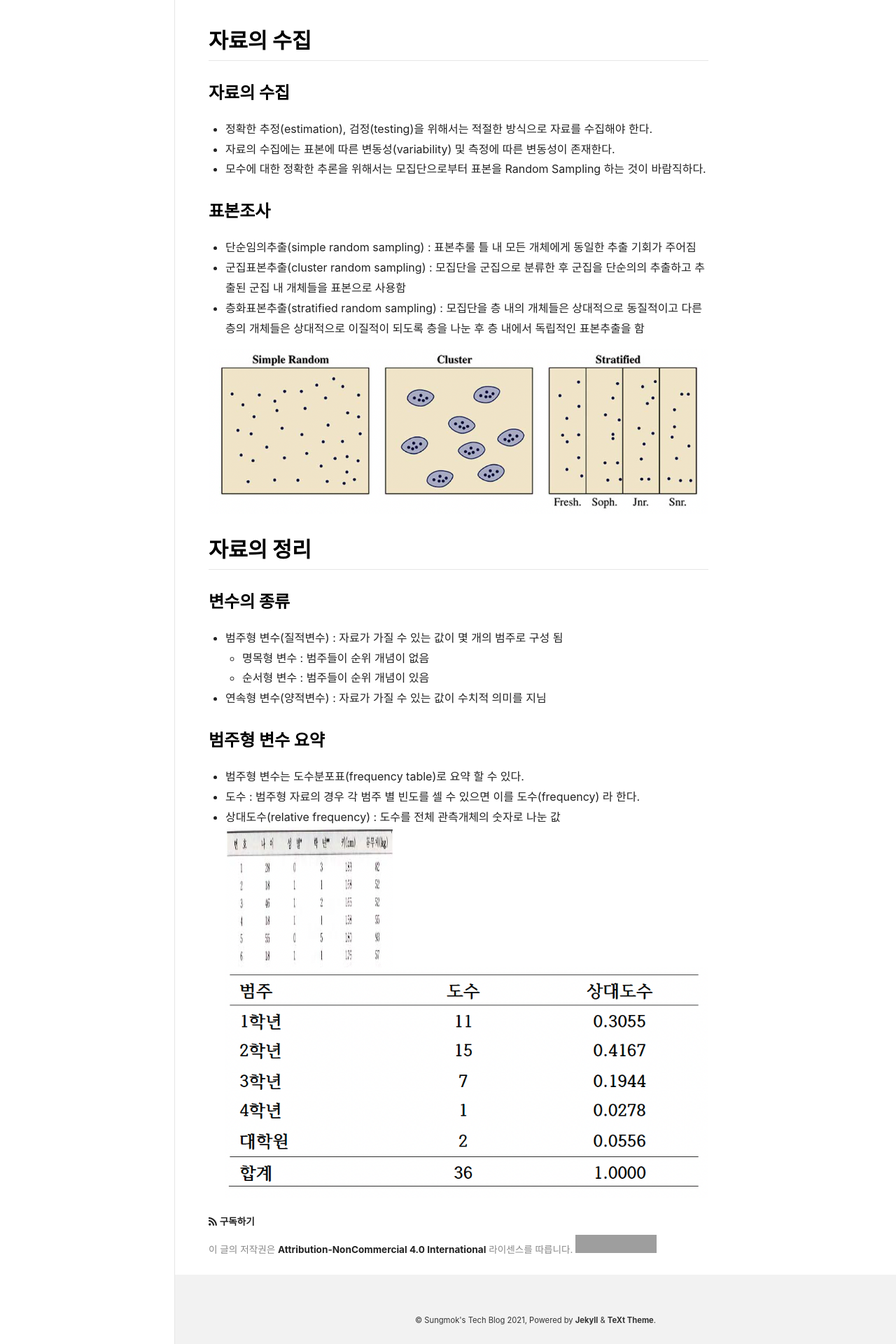
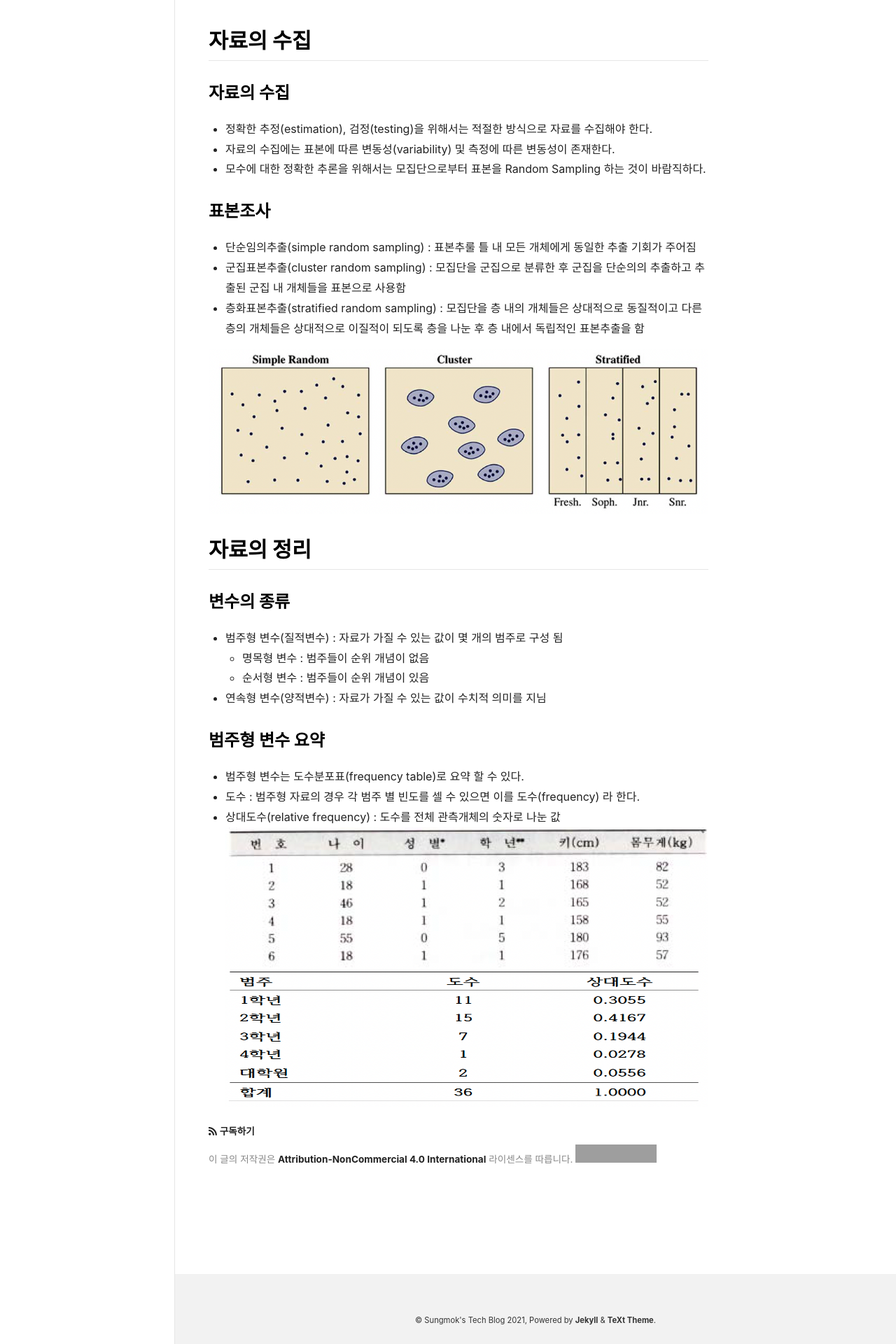
Before and after one commit to mox21c/mox21c.github.io, a Jekyll site: the page built from _posts/statistics/2023-12-11-basic-overview.md, in a window 1280 px wide. Shown: the part 1607-3527 px from the top of the page at 70% size. Built offline with Jekyll 4.4.1, drawn with Linux system fonts in a browser that asks for light colours; nearby versions of some CDN libraries; grey boxes are pictures that could not be loaded.

Commit message:
statistics add

```diff
--- a/_posts/statistics/2023-12-11-basic-overview.md
+++ b/_posts/statistics/2023-12-11-basic-overview.md
@@ -61,5 +61,5 @@ lang: ko
 - 범주형 변수는 도수분포표(frequency table)로 요약 할 수 있다.
 - 도수 : 범주형 자료의 경우 각 범주 별 빈도를 셀 수 있으면 이를 도수(frequency) 라 한다.
 - 상대도수(relative frequency) : 도수를 전체 관측개체의 숫자로 나눈 값
-![Image](/assets/images/statistics/frequency_data.png){:width="240px" height="200px"}
-![Image](/assets/images/statistics/frequency.png)
+![Image](/assets/images/statistics/frequency_data.png){:width="6000px" height="200px"}
+![Image](/assets/images/statistics/frequency.png){:width="6000px" height="200px"}
```
